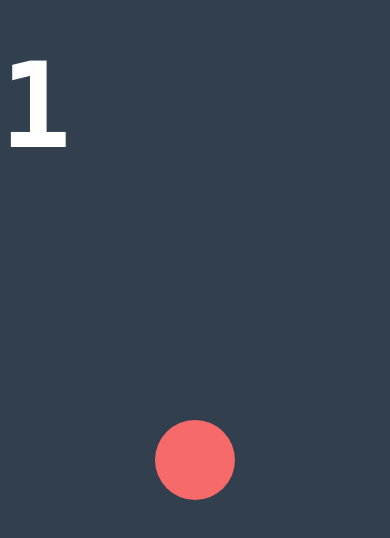
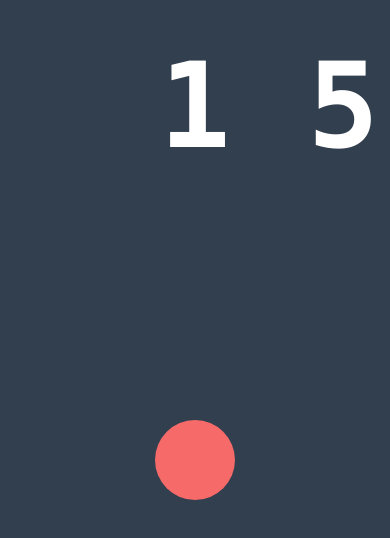
Before and after one commit to poyao-wang/react-native-playground, a React Native app: screen / in a window 390 px wide. Shown: the part 244-782 px from the top of the page. Built offline with nearby package versions, Linux system fonts and the light colour scheme.

Commit message:
Adding Flatlist

```diff
--- a/App.js
+++ b/App.js
@@ -50,7 +50,30 @@ export default function App() {
           flex: 1,
         }}
       >
-        <Text style={styles.text}>1</Text>
+        <FlatList
+          data={timers}
+          keyExtractor={(item) => item.toString()}
+          horizontal
+          bounces={false}
+          showsHorizontalScrollIndicator={false}
+          snapToInterval={ITEM_SIZE}
+          decelerationRate="fast"
+          style={{ flexGrow: 0 }}
+          contentContainerStyle={{ paddingHorizontal: ITEM_SPACING }}
+          renderItem={({ item }) => {
+            return (
+              <View
+                style={{
+                  width: ITEM_SIZE,
+                  justifyContent: "center",
+                  alignItems: "center",
+                }}
+              >
+                <Text style={styles.text}>{item}</Text>
+              </View>
+            );
+          }}
+        />
       </View>
     </View>
   );
```
